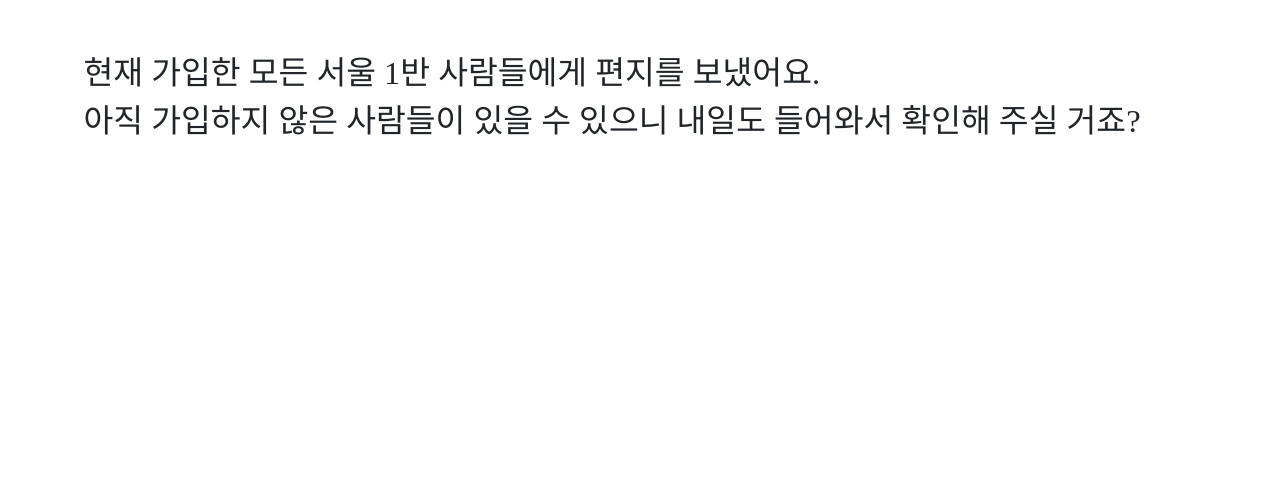
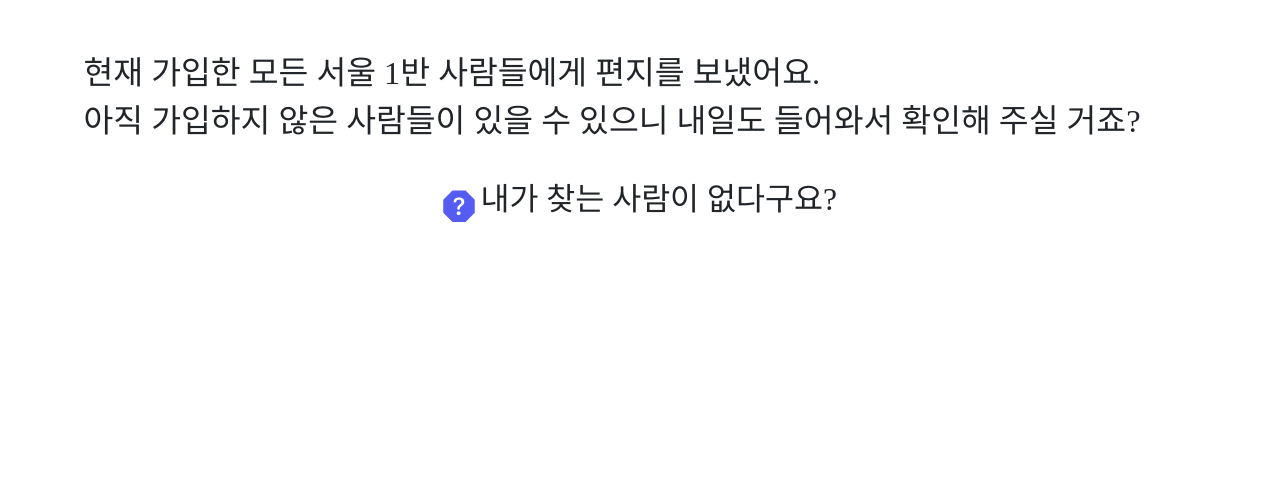
Before and after one commit to rohmantique/SSAFY-Side-Pjt, a Django app: page /rollpaper/userlst/ in a window 1280 px wide. Shown: the part 190-669 px from the top of the page. Run offline with Django 4.2, Linux system fonts and the light colour scheme; the visitor is signed in with stand-in values (Sample User, id 1); data comes from the database, SQL or seed files in the repository; data that the repository does not hold is empty; some web fonts are replaced.

Commit message:
heejin/ user_lst 모달창 관련 추가

```diff
--- a/roll_paper/templates/roll_paper/user_lst.html
+++ b/roll_paper/templates/roll_paper/user_lst.html
@@ -13,6 +13,26 @@
       <h2>편지쓰기 ✍🏻</h2>
     </header>
     <h4 class="mb-4">편지를 보내고 싶은 사람의 이름을 클릭하세요!</h4>
+
+
+    <div class="modal fade" id="userlstModal" tabindex="-1" aria-labelledby="userlstModalLabel" aria-hidden="true">
+      <div class="modal-dialog">
+        <div class="modal-content">
+          <div class="modal-header">
+            <h3 class="modal-title" id="userlstModalLabel">👌 걱정 마세요!</h3>
+          </div>
+          <div class="modal-body">
+            <p>현재 가입한 사용자는 <strong>{{ user.realname }}</strong>님을 제외하고 <strong>{{ currentuser }} </strong>명 입니다.</p>
+            <br>
+            <p>아직 가입하지 않은 회원이 있을 수 있으니</p>
+            <p><strong>5월 25일 23시 59분</strong>까지 계속 접속하며 확인해주실꺼죠?</p>
+          </div>
+          <div class="modal-footer">
+            <button type="button" class="btn mybtn" data-bs-dismiss="modal">당근이죠~🥕</button>
+          </div>
+        </div>
+      </div>
+    </div>
   {% endif %}
 
   {% for user in user_lst %}
@@ -23,4 +43,14 @@
     {% endif %}
   {% endfor %}
 
+  <!-- Button trigger modal -->
+  <div class="d-flex justify-content-center mt-4">
+    <button type="button" class="btn userName" data-bs-toggle="modal" data-bs-target="#userlstModal">
+      <i class="bi bi-question-octagon-fill textBlue fs-3" width="20" height="20"></i>
+      <span class="align-text-bottom fs-3">
+        내가 찾는 사람이 없다구요?
+      </span>
+    </button>
+  </div>
+
 {% endblock content %}
--- a/roll_paper/views.py
+++ b/roll_paper/views.py
@@ -30,6 +30,7 @@ def aboutus(request):
 @require_GET
 def userlst(request):
     user_lst = User.objects.all().order_by('realname')
+    currentuser = len(user_lst) - 1
     excepted = []
 
     for user in user_lst[:]:
@@ -44,7 +45,8 @@ def userlst(request):
     context = {
         'user_lst': user_lst,
         'excepted' : excepted,
-        'empty' : empty
+        'empty' : empty,
+        'currentuser' : currentuser,
     }
     return render(request, 'roll_paper/user_lst.html', context)
 
```
Also changed, not shown: roll_paper/migrations/0003_alter_rollpaper_title.py (added).
